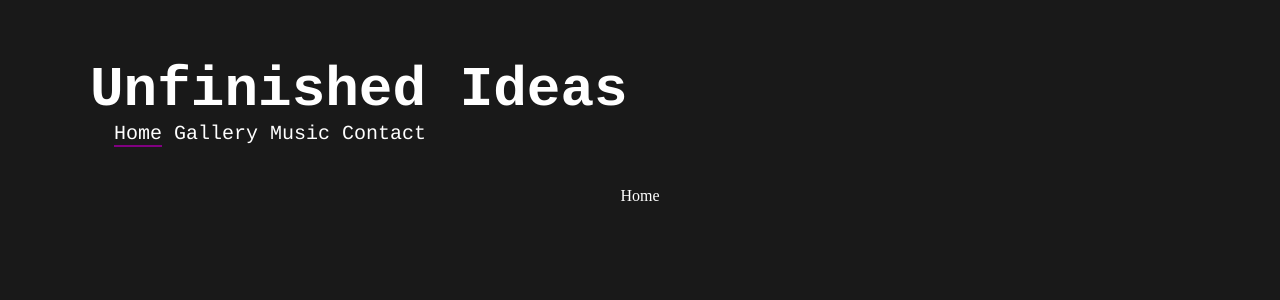
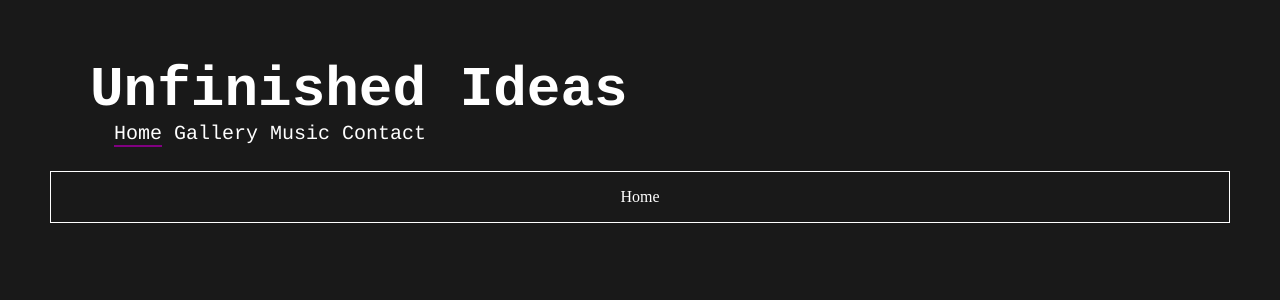
Before and after one commit to unfinishedideas/portfolioPage, a React (Create React App) app: page / in a window 1280 px wide. Shown: the top 300 px of the page. Built offline with nearby package versions, Linux system fonts and the light colour scheme.

Commit message:
add a screen style and hook it up

```diff
--- a/src/App.scss
+++ b/src/App.scss
@@ -38,6 +38,10 @@
   font-size: 18px;
 }
 
+.screen {
+  border: 1px solid white
+}
+
 // .App-logo {
 //   height: 40vmin;
 //   pointer-events: none;
--- a/src/screens/Contact.js
+++ b/src/screens/Contact.js
@@ -1,8 +1,9 @@
 import React from 'react';
+import '../App.scss';
 
 const Contact = () => {
     return(
-        <div>
+        <div className="screen">
             <p style={{color: 'white'}}>Contact</p>
         </div>
     )
--- a/src/screens/Gallery.js
+++ b/src/screens/Gallery.js
@@ -1,8 +1,9 @@
 import React from 'react';
+import '../App.scss';
 
 const Gallery = () => {
     return(
-        <div>
+        <div className="screen">
             <p style={{color: 'white'}}>Gallery</p>
         </div>
     )
--- a/src/screens/Home.js
+++ b/src/screens/Home.js
@@ -1,8 +1,9 @@
 import React from 'react';
+import '../App.scss';
 
 const Home = () => {
     return(
-        <div>
+        <div className="screen">
             <p style={{color: 'white'}}>Home</p>
         </div>
     )
--- a/src/screens/Music.js
+++ b/src/screens/Music.js
@@ -1,8 +1,9 @@
 import React from 'react';
+import '../App.scss';
 
 const Music = () => {
     return(
-        <div>
+        <div className="screen">
             <p style={{color: 'white'}}>Music</p>
         </div>
     )
```
